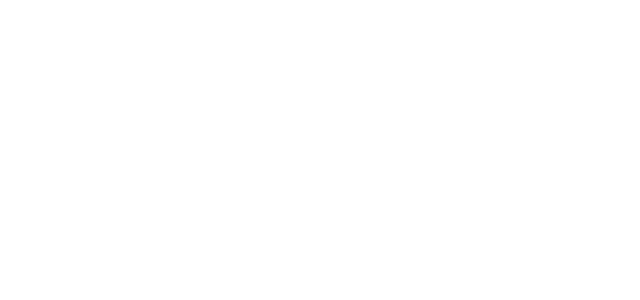
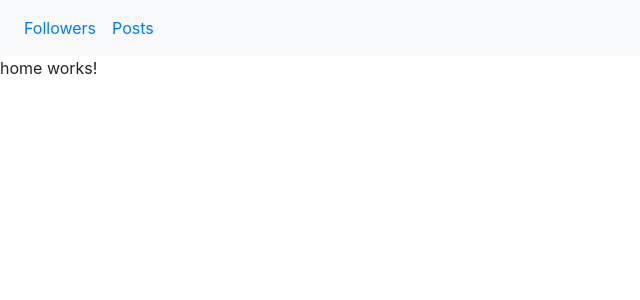
Before and after one commit to AkshayRaut1321/example, an Angular app: page / in a window 1280 px wide. Shown: the top 300 px of the page, without its empty margins (0-640 px from the left). Built offline with nearby package versions, Linux system fonts and the light colour scheme.

Commit message:
Finished routing

```diff
--- a/src/app/components/app/app.component.html
+++ b/src/app/components/app/app.component.html
@@ -73,3 +73,4 @@
 <!-- <signup-form></signup-form> -->
 <!-- <new-course-form></new-course-form> -->
 <navbar></navbar>
+<router-outlet></router-outlet>
--- a/src/app/components/navbar/navbar.component.html
+++ b/src/app/components/navbar/navbar.component.html
@@ -1,10 +1,11 @@
-<nav class="navbar navbar-default">
-  <div class="container-fluid">
-    <div class="collapse navbar-collapse">
-      <ul class="nav navbar-nav">
-        <li class="active"><a href="#">Followers</a></li>
-        <li><a href="#">Posts</a></li>
-      </ul>
-    </div>
-  </div>
+<nav class="navbar navbar-expand-sm bg-light">
+  <!-- Links -->
+  <ul class="navbar-nav">
+    <li class="nav-item">
+      <a class="nav-link" href="#">Followers</a>
+    </li>
+    <li class="nav-item">
+      <a class="nav-link" href="#">Posts</a>
+    </li>
+  </ul>
 </nav>
```
Also changed, not shown: src/app/app.module.ts (+4 -4 lines).
